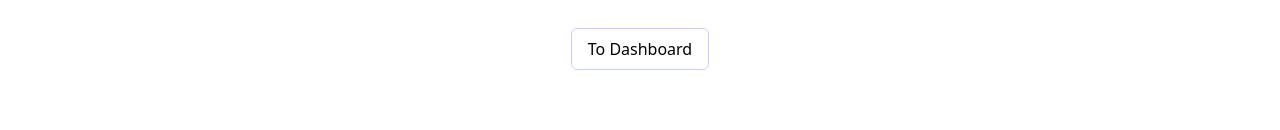
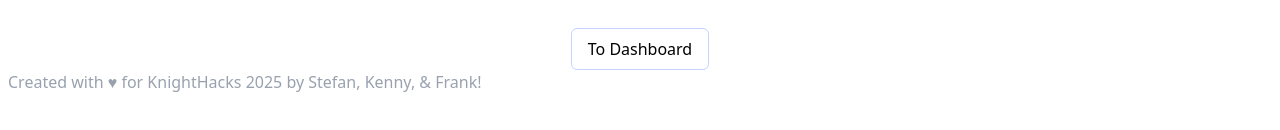
Before and after one commit to Kokiix/2025-knighthacks, a SvelteKit app in the folder myapp/: page / in a window 1280 px wide. Shown: the part 596-726 px from the top of the page. Built offline with nearby package versions, Linux system fonts and the light colour scheme.

Commit message:
signature

```diff
--- a/myapp/src/routes/+layout.svelte
+++ b/myapp/src/routes/+layout.svelte
@@ -13,3 +13,7 @@
 </svelte:head>
 
 {@render children?.()}
+
+<p class="text-gray-400 pl-2 pb-1">
+	Created with ♥ for KnightHacks 2025 by Stefan, Kenny, & Frank!
+</p>
```
